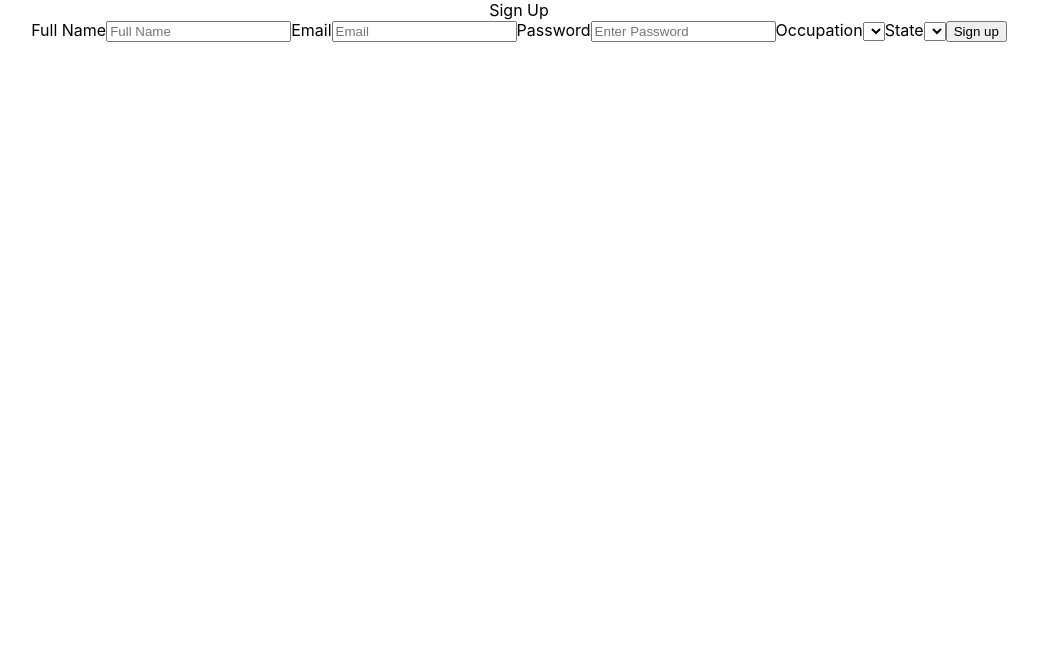
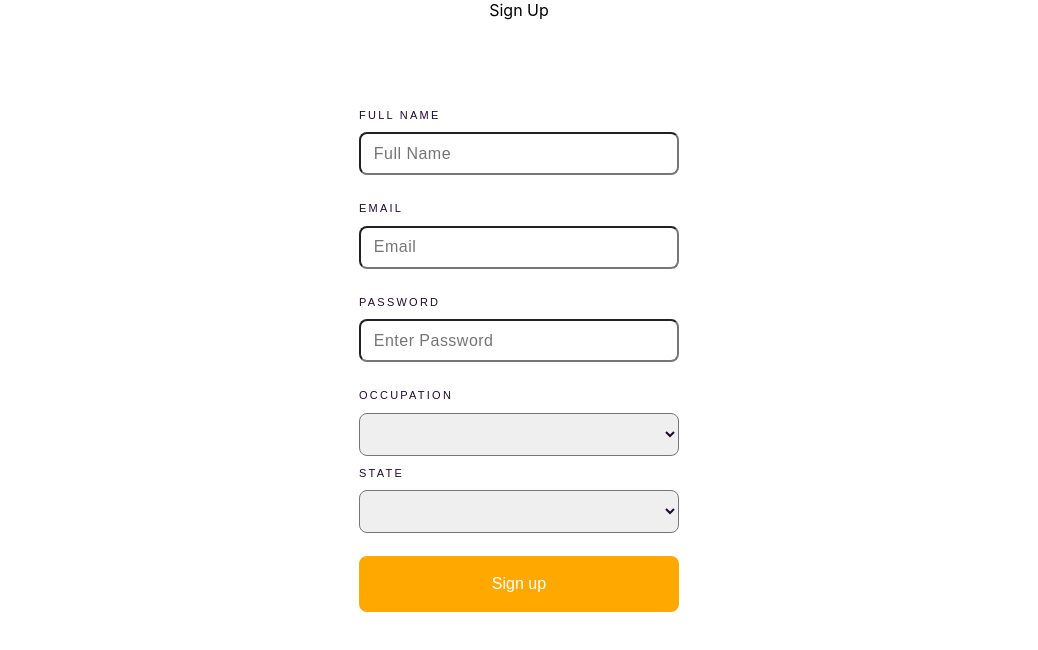
Before and after one commit to diego773/fe-fetch-rewards, a React (Create React App) app: page / in a window 1280 px wide. Shown: the top 650 px of the page, without its empty margins (121-1159 px from the left). Built offline with nearby package versions, Linux system fonts and the light colour scheme.

Commit message:
added styling to the form

```diff
--- a/src/App.css
+++ b/src/App.css
@@ -1,38 +1,5 @@
-.App {
-  text-align: center;
+* {
+  margin: 0;
+  padding: 0;
+  box-sizing: border-box;
 }
-
-.App-logo {
-  height: 40vmin;
-  pointer-events: none;
-}
-
-@media (prefers-reduced-motion: no-preference) {
-  .App-logo {
-    animation: App-logo-spin infinite 20s linear;
-  }
-}
-
-.App-header {
-  background-color: #282c34;
-  min-height: 100vh;
-  display: flex;
-  flex-direction: column;
-  align-items: center;
-  justify-content: center;
-  font-size: calc(10px + 2vmin);
-  color: white;
-}
-
-.App-link {
-  color: #61dafb;
-}
-
-@keyframes App-logo-spin {
-  from {
-    transform: rotate(0deg);
-  }
-  to {
-    transform: rotate(360deg);
-  }
-}
--- /dev/null
+++ b/src/componets/form.css
@@ -0,0 +1,75 @@
+:root {
+  --font-family: "Space Grotesk", sans-serif;
+  --font-size-mobile: 0.688rem;
+  --text-transform: uppercase;
+  --font-weight: 500;
+  --white: hsl(0, 0%, 100%);
+  --light-grayish-violet: hsl(270, 3%, 87%);
+  --dark-grayish-violet: hsl(279, 6%, 55%);
+  --very-dark-violet: hsl(278, 68%, 11%);
+  --round-corners: 0.5rem;
+  --deep-purple: rgb(48 13 56);
+  --orange: #ffa900;
+}
+
+.section {
+  display: flex;
+  flex-direction: column;
+  align-items: center;
+}
+
+.form {
+  display: flex;
+  flex-direction: column;
+  margin-top: 4.85rem;
+  justify-content: center;
+  max-width: 100%;
+}
+
+.label {
+  font-size: var(--font-size-mobile);
+  font-family: var(--font-family);
+  text-transform: var(--text-transform);
+  font-weight: var(--font-weight);
+  color: var(--very-dark-violet);
+  letter-spacing: 0.14rem;
+  margin: 0.7rem 0.2rem 0 0.2rem;
+}
+
+.input {
+  font-size: 1rem;
+  letter-spacing: 0.03rem;
+  padding-left: 0.8rem;
+  font-family: var(--font-family);
+  font-weight: var(--font-weight);
+  color: var(--very-dark-violet);
+  width: 20rem;
+  height: 2.7rem;
+  border-radius: var(--round-corners);
+  margin: 0.7rem 0.2rem 1rem 0.2rem;
+}
+
+.selection {
+  font-size: 1rem;
+  font-family: var(--font-family);
+  font-weight: var(--font-weight);
+  color: var(--very-dark-violet);
+  border-radius: var(--round-corners);
+  width: 20rem;
+  height: 2.7rem;
+  padding: 0 0 0 0.8rem;
+  margin: 0.7rem 0 0 0.2rem;
+  cursor: pointer;
+}
+
+.submit-button {
+  cursor: pointer;
+  border-radius: var(--round-corners);
+  background-color: var(--orange);
+  color: var(--white);
+  border: none;
+  cursor: pointer;
+  height: 3.5rem;
+  margin: 1.4rem 0.2rem 1rem 0.2rem;
+  font-size: 1rem;
+}
--- a/src/componets/form.js
+++ b/src/componets/form.js
@@ -1,4 +1,5 @@
 import { useState, useEffect } from "react";
+import "./form.css";
 
 function Form() {
   return (
```
Also changed, not shown: src/componets/formInput.css (deleted).
